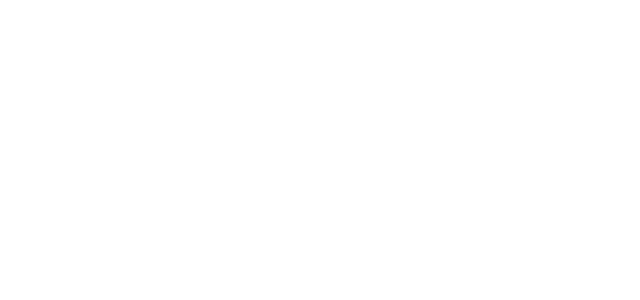
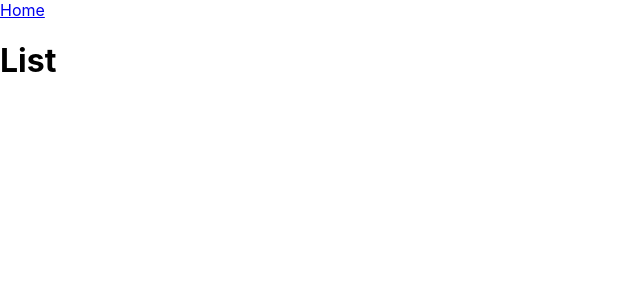
Before and after one commit to johnnyjuarez/instantpantry-client, a React (Create React App) app: page /category/1 in a window 1280 px wide. Shown: the top 300 px of the page, without its empty margins (0-640 px from the left). Built offline with nearby package versions, Linux system fonts and the light colour scheme.

Commit message:
added view items component

```diff
--- a/src/App.js
+++ b/src/App.js
@@ -12,7 +12,7 @@ function App() {
       <Route exact path='/' component={LandingPage}/>
       <Route exact path='/signup' component={SignUpForm}/>
       <Route exact path='/dashboard' component={Dashboard}/>
-      <Route path='category/:id' component={ItemList} />
+      <Route path='/category/:id' component={ItemList} />
     </Router>
   );
 }
--- a/src/components/ItemList/ItemList.js
+++ b/src/components/ItemList/ItemList.js
@@ -1,9 +1,14 @@
 import React from 'react'
+import {Link} from 'react-router-dom'
 
 export default function ItemList(props) {
-  console.log(props.location);
+  console.log(props.history);
+  // fetch data from props
   return (
     <div>
+      <nav>
+        <Link to='/dashboard'>Home</Link>
+      </nav>
       <h1>List</h1>
     </div>
   )
```
Also changed, not shown: 1 other file (tests, documents, lock files or other folders).
